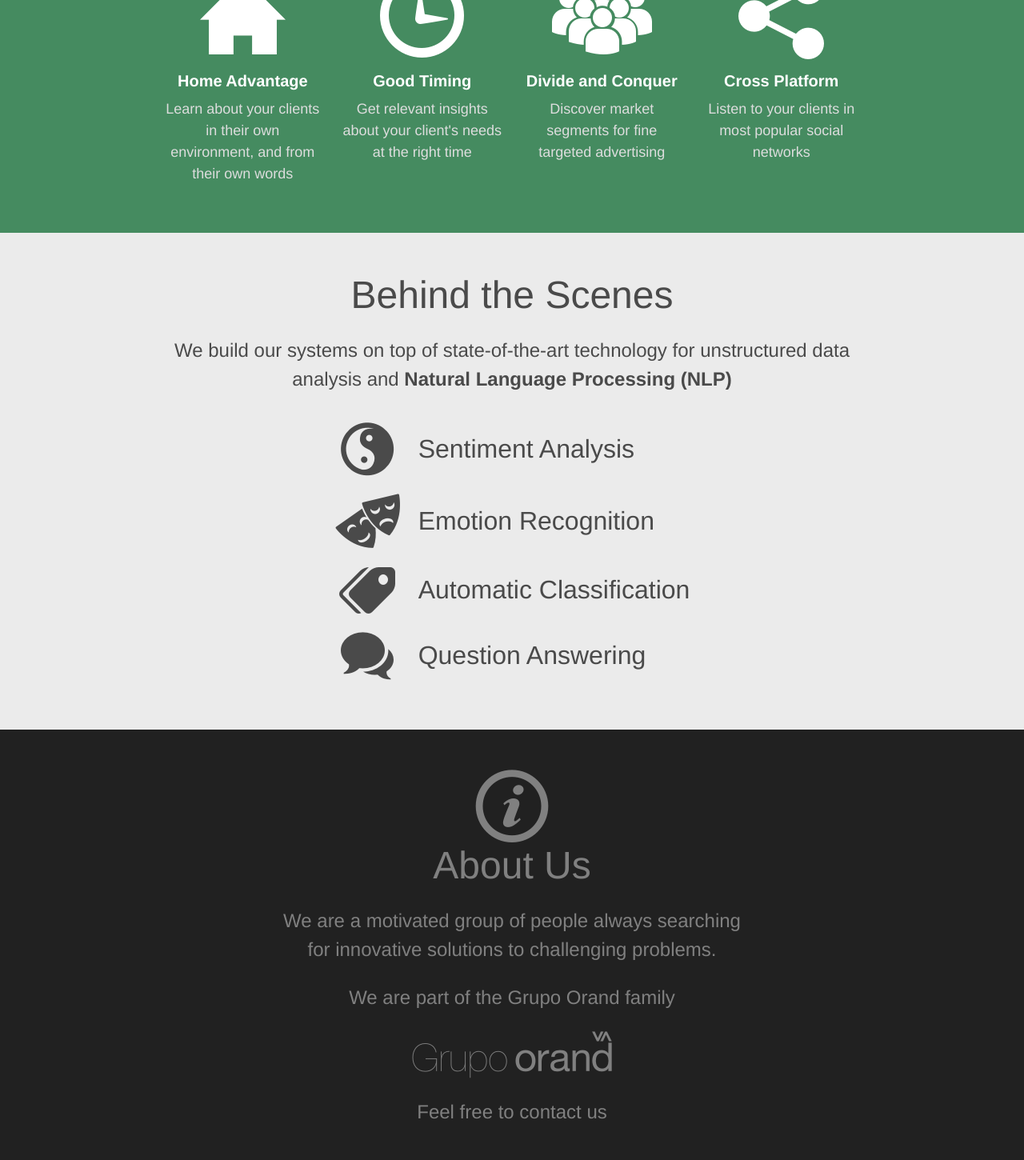
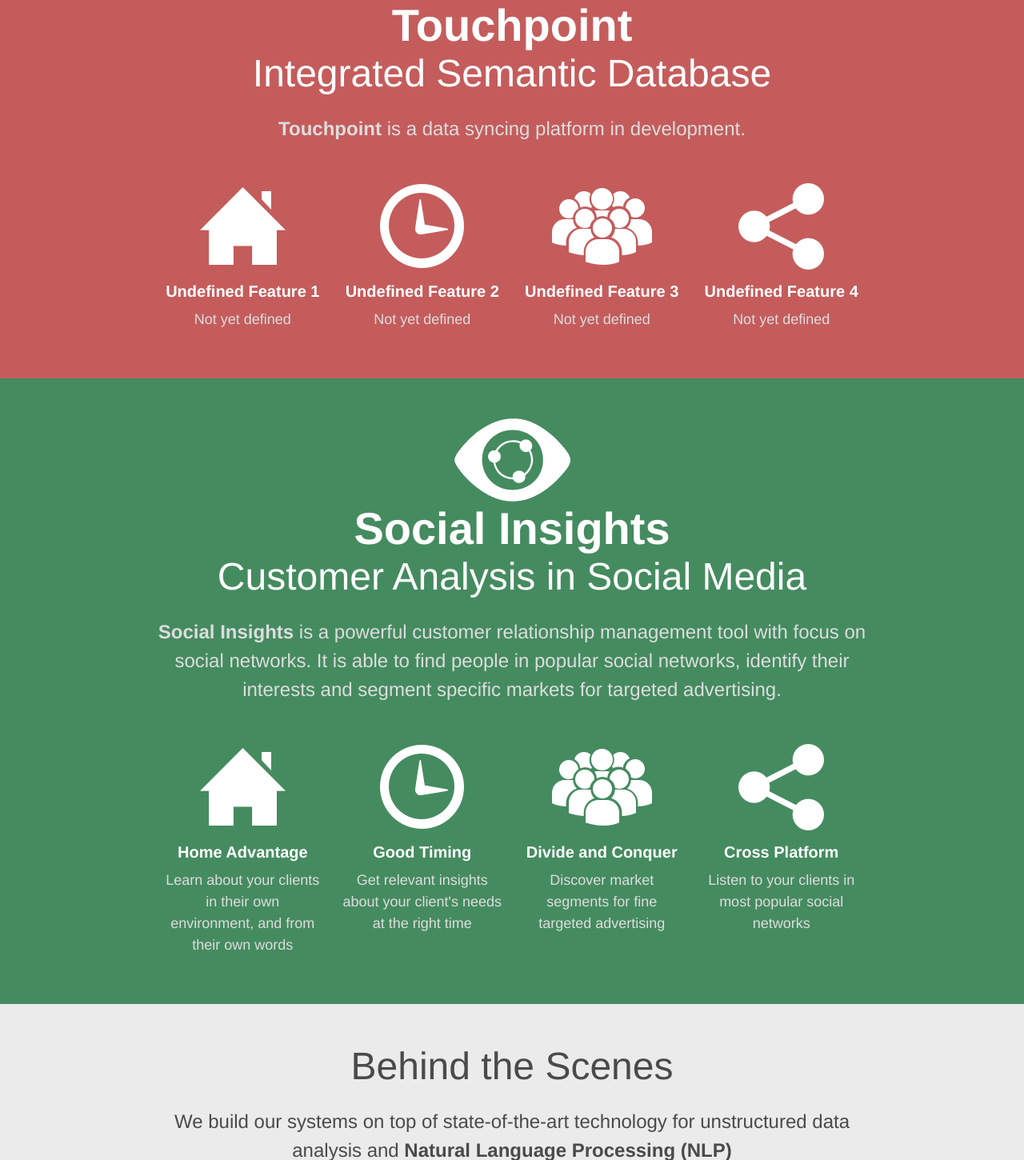
Before and after one commit to textmetric/textmetric.github.io, a PHP site: page / in a window 1280 px wide. Shown: the part 3528-4978 px from the top of the page at 80% size. Run offline with PHP 8.4, Linux system fonts and the light colour scheme; some libraries are stand-ins or nearby versions.

Commit message:
Added en files

```diff
--- a/en/index.html
+++ b/en/index.html
@@ -10,6 +10,8 @@
 	<a href="#home">Home</a>
 	<a href="http://textmetric.wordpress.com" target="_blank">Blog</a>
 	<a href="#about">About</a>
+	<a href="../en/index.html"><span class="lang">EN</span></a>
+	<a href="../es/index.html"><span class="lang">ES</span></a>
 </div>
 
 <div class="main">
@@ -32,6 +34,13 @@
 	<div class="prodimgwrapper"><img src="img/icon-mail-tracker-white.png"></div>
 	<h3>Mail Tracker</h3>
 	<h4>Automatic Email Analysis</h4>
+</div>
+</a>
+<a href="#products-touchpoint">
+<div class="product bg-touchpoint">
+	<div class="prodimgwrapper"><img src="img/icon-touchpoint-insights-white.png"></div>
+	<h3>Touchpoint</h3>
+	<h4>Integrated Semantic Database</h4>
 </div>
 </a>
 <a href="#products-social">
@@ -112,6 +121,34 @@
 	</div>
 </div>
 
+<a id="products-touchpoint"/>
+<div class="prod bg-touchpoint">
+	<img src="img/icon-touchpoint-color.png">
+	<h1>Touchpoint</h1>
+	<h2>Integrated Semantic Database</h2>
+	<p><strong>Touchpoint</strong> is a data syncing platform in development.</p>
+	<div class="feature">
+		<div class="featimgwrapper"><img src="img/icon-social-home.png"></div>
+		<h3>Undefined Feature 1</h3>
+		<h4>Not yet defined</h4>
+	</div>
+	<div class="feature">
+		<div class="featimgwrapper"><img src="img/icon-social-clock.png"></div>
+		<h3>Undefined Feature 2</h3>
+		<h4>Not yet defined</h4>
+	</div>
+	<div class="feature">
+		<div class="featimgwrapper"><img src="img/icon-social-crowd.png"></div>
+		<h3>Undefined Feature 3</h3>
+		<h4>Not yet defined</h4>
+	</div>
+	<div class="feature">
+		<div class="featimgwrapper"><img src="img/icon-social-network.png"></div>
+		<h3>Undefined Feature 4</h3>
+		<h4>Not yet defined</h4>
+	</div>
+</div>
+
 <a id="products-social"/>
 <div class="prod bg-social">
 	<img src="img/icon-social-insights-color.png">
--- a/en/style.css
+++ b/en/style.css
@@ -6,6 +6,12 @@ body{
 
 a {
 	text-decoration: none;
+}
+
+.lang {
+	font-family: 'HelveticaNeue-Thin', 'Helvetica Neue Thin', 'Helvetica Neue', Helvetica, Arial;
+	font-size:14px;
+	color:#666666;
 }
 
 .navbar{
@@ -93,6 +99,7 @@ a {
 
 .bg-answers { background-color:#82578C; }
 .bg-mail { background-color:#455B8B; }
+.bg-touchpoint { background-color:#C55C5C; }
 .bg-social { background-color:#458B60; }
 .bg-behind { background-color:#EBEBEB; }
 
```
